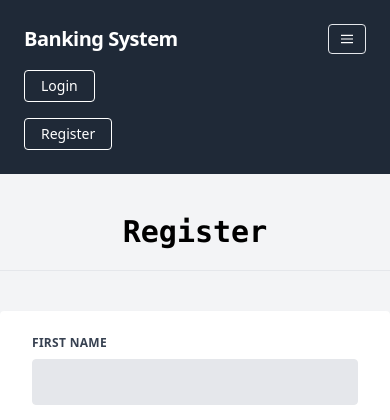
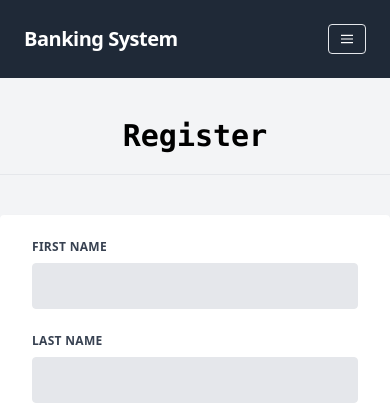
Before and after one commit to Chiranthan-codez/banking-system, a Django app: page /accounts/register/ in a window 390 px wide. Shown: the top 420 px of the page. Run offline with Django 3.2, Linux system fonts and the light colour scheme.

Commit message:
index page modified

```diff
--- /dev/null
+++ b/bankingsystem.sql
@@ -0,0 +1 @@
+select * from accounts_user;
--- a/templates/core/navbar.html
+++ b/templates/core/navbar.html
@@ -3,11 +3,11 @@
         <span class="font-semibold text-xl tracking-tight">Banking System</span>
     </div>
     <div class="block lg:hidden">
-        <button class="flex items-center px-3 py-2 border rounded text-white border-white-400 hover:text-white hover:border-white">
+        <button id="nav-toggle" class="flex items-center px-3 py-2 border rounded text-white border-white-400 hover:text-white hover:border-white">
             <svg class="fill-current h-3 w-3" viewBox="0 0 20 20" xmlns="http://www.w3.org/2000/svg"><title>Menu</title><path d="M0 3h20v2H0V3zm0 6h20v2H0V9zm0 6h20v2H0v-2z"/></svg>
         </button>
     </div>
-    <div class="w-full block flex-grow lg:flex lg:items-center lg:w-auto">
+    <div id="nav-content" class="w-full hidden flex-grow lg:flex lg:items-center lg:w-auto mt-4 lg:mt-0">
         {% if request.user.is_authenticated %}
             <div class="text-md lg:flex-grow">
                 <a href="{% url 'transactions:transaction_report' %}" class="block mt-4 lg:inline-block lg:mt-0 text-white hover:text-white mr-4">
@@ -20,17 +20,21 @@
                     Withdraw
                 </a>
             </div>
-            <div>
-                <a href="{% url 'accounts:user_logout' %}" class="inline-block font-medium text-sm px-4 py-2 leading-none border rounded text-white border-white hover:border-transparent hover:text-gray-800 hover:bg-white mt-4 lg:mt-0">Logout</a>
+            <div class="mt-4 lg:mt-0">
+                <a href="{% url 'accounts:user_logout' %}" class="inline-block font-medium text-sm px-4 py-2 leading-none border rounded text-white border-white hover:border-transparent hover:text-gray-800 hover:bg-white">Logout</a>
             </div>
         {% else %}
             <div class="text-md lg:flex-grow"></div>
-            <div>
-                <a href="{% url 'accounts:user_login' %}" class="mr-2 inline-block font-medium text-sm px-4 py-2 leading-none border rounded text-white border-white hover:border-transparent hover:text-gray-800 hover:bg-white mt-4 lg:mt-0">Login</a>
-            </div>
-            <div>
-                <a href="{% url 'accounts:user_registration' %}" class="inline-block font-medium text-sm px-4 py-2 leading-none border rounded text-white border-white hover:border-transparent hover:text-gray-800 hover:bg-white mt-4 lg:mt-0">Register</a>
+            <div class="flex flex-row space-x-4 mt-4 lg:mt-0">
+                <a href="{% url 'accounts:user_login' %}" class="inline-block font-medium text-sm px-4 py-2 leading-none border rounded text-white border-white hover:border-transparent hover:text-gray-800 hover:bg-white">Login</a>
+                <a href="{% url 'accounts:user_registration' %}" class="inline-block font-medium text-sm px-4 py-2 leading-none border rounded text-white border-white hover:border-transparent hover:text-gray-800 hover:bg-white">Register</a>
             </div>
         {% endif %}
     </div>
 </nav>
+
+<script>
+    document.getElementById('nav-toggle').onclick = function(){
+        document.getElementById("nav-content").classList.toggle("hidden");
+    }
+</script>
```
